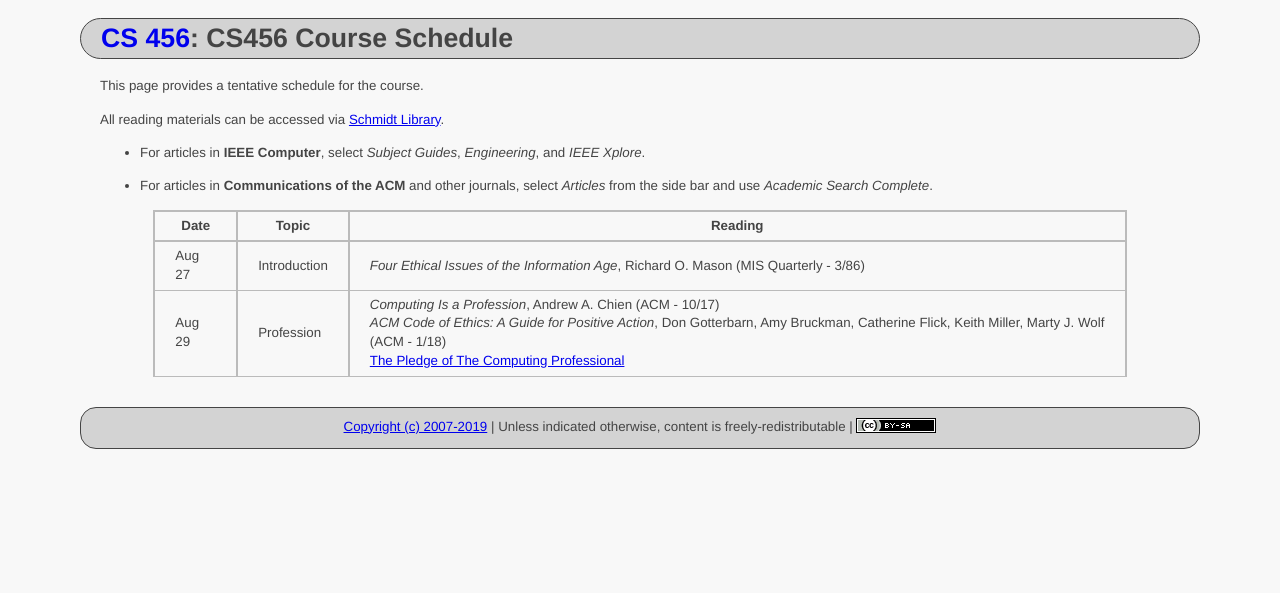
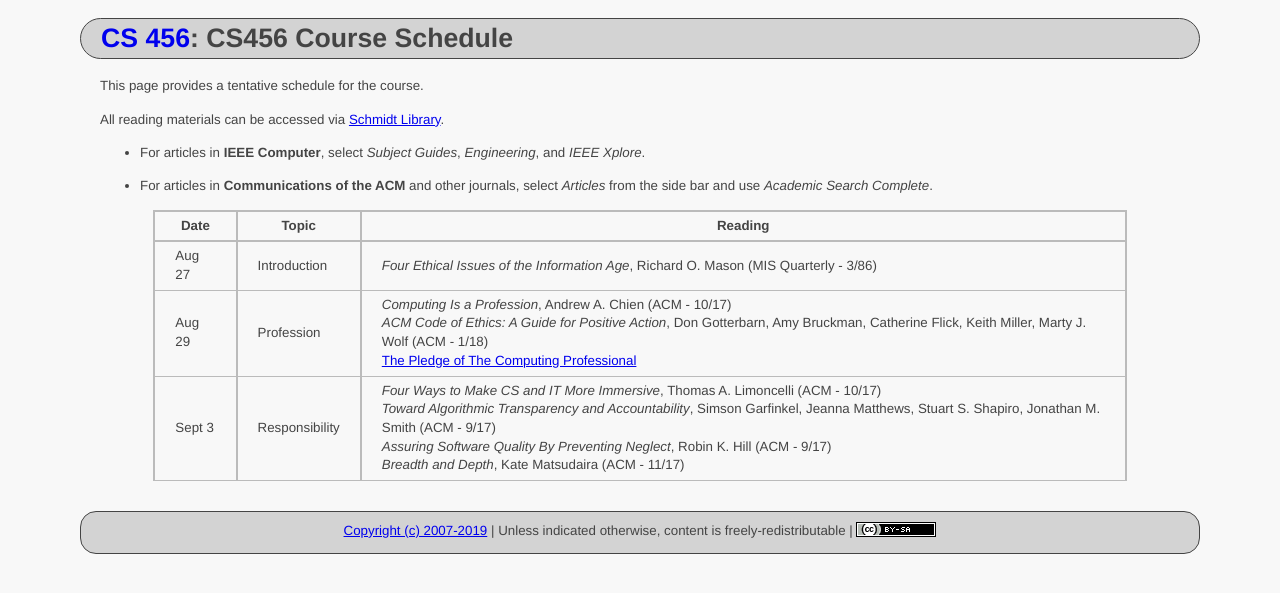
Before and after one commit to ycpcs/cs456-fall2019, a Jekyll site: the page built from schedule/index.md, in a window 1280 px wide. Shown: the top 593 px of the page. Built offline with Jekyll 4.4.1, drawn with Linux system fonts in a browser that asks for light colours.

Commit message:
add responsibility
add responsibility

```diff
--- a/schedule/index.md
+++ b/schedule/index.md
@@ -16,10 +16,10 @@ All reading materials can be accessed via [Schmidt Library](http://library.ycp.e
 > ------- | ------------------  | -------------------------------------------------------------------------------------- |
 > Aug 27  | Introduction        | *Four Ethical Issues of the Information Age*, Richard O. Mason (MIS Quarterly - 3/86)  |
 > Aug 29  | Profession          | *Computing Is a Profession*, Andrew A. Chien (ACM - 10/17) <br /> *ACM Code of Ethics: A Guide for Positive Action*, Don Gotterbarn, Amy Bruckman, Catherine Flick, Keith Miller, Marty J. Wolf (ACM - 1/18) <br /> [The Pledge of The Computing Professional](http://pledge-of-the-computing-professional.org/home-page/the-oath) |
+> Sept 3  | Responsibility      | *Four Ways to Make CS and IT More Immersive*, Thomas A. Limoncelli (ACM - 10/17) <br /> *Toward Algorithmic Transparency and Accountability*, Simson Garfinkel, Jeanna Matthews, Stuart S. Shapiro, Jonathan M. Smith (ACM - 9/17) <br /> *Assuring Software Quality By Preventing Neglect*, Robin K. Hill (ACM - 9/17) <br /> *Breadth and Depth*, Kate Matsudaira (ACM - 11/17) |
 
 
 <!--
-> Jan 29  | Profession          | *Computing Is a Profession*, Andrew A. Chien (ACM - 10/17) <br /> *ACM Code of Ethics: A Guide for Positive Action*, Don Gotterbarn, Amy Bruckman, Catherine Flick, Keith Miller, Marty J. Wolf (ACM - 1/18) <br /> [The Pledge of The Computing Professional](http://pledge-of-the-computing-professional.org/home-page/the-oath) |
 > Jan 31  | Responsibility      | *Four Ways to Make CS and IT More Immersive*, Thomas A. Limoncelli (ACM - 10/17) <br /> *Toward Algorithmic Transparency and Accountability*, Simson Garfinkel, Jeanna Matthews, Stuart S. Shapiro, Jonathan M. Smith (ACM - 9/17) <br /> *Assuring Software Quality By Preventing Neglect*, Robin K. Hill (ACM - 9/17) <br /> *Breadth and Depth*, Kate Matsudaira (ACM - 11/17) |
 > Feb 5  | IP - Copyrights     | *Intellectual Property, Part I*, Gaff, Loren, and McCool (IEEE - 1/12) <br /> *New Exemptions to Anti-Circumvention Rules*, Pamela Samuelson (ACM - 3/16) <br /> *Who Owns the Social Web?*, Catherine C. Marshall, Frank M. Shipman (ACM - 5/17) |
 > Feb 7 | IP - Patents        | *Why Do Software Startups Patent (or Not)?*, Pamela Samuelson (ACM - 11/10) <br/> *Software Patents Are Falling Down*, Pamela Samuelson (ACM - 11/15) <br /> *Disgorging Profits in Design Patent Cases*, Pamela Samuelson (ACM - 11/17) <br /> *Do Patent Commons and Standards-Setting Organizations Help Navigate Patent Thickets?*, Wen Wen and Chris Forman (ACM - 5/16) |
```
